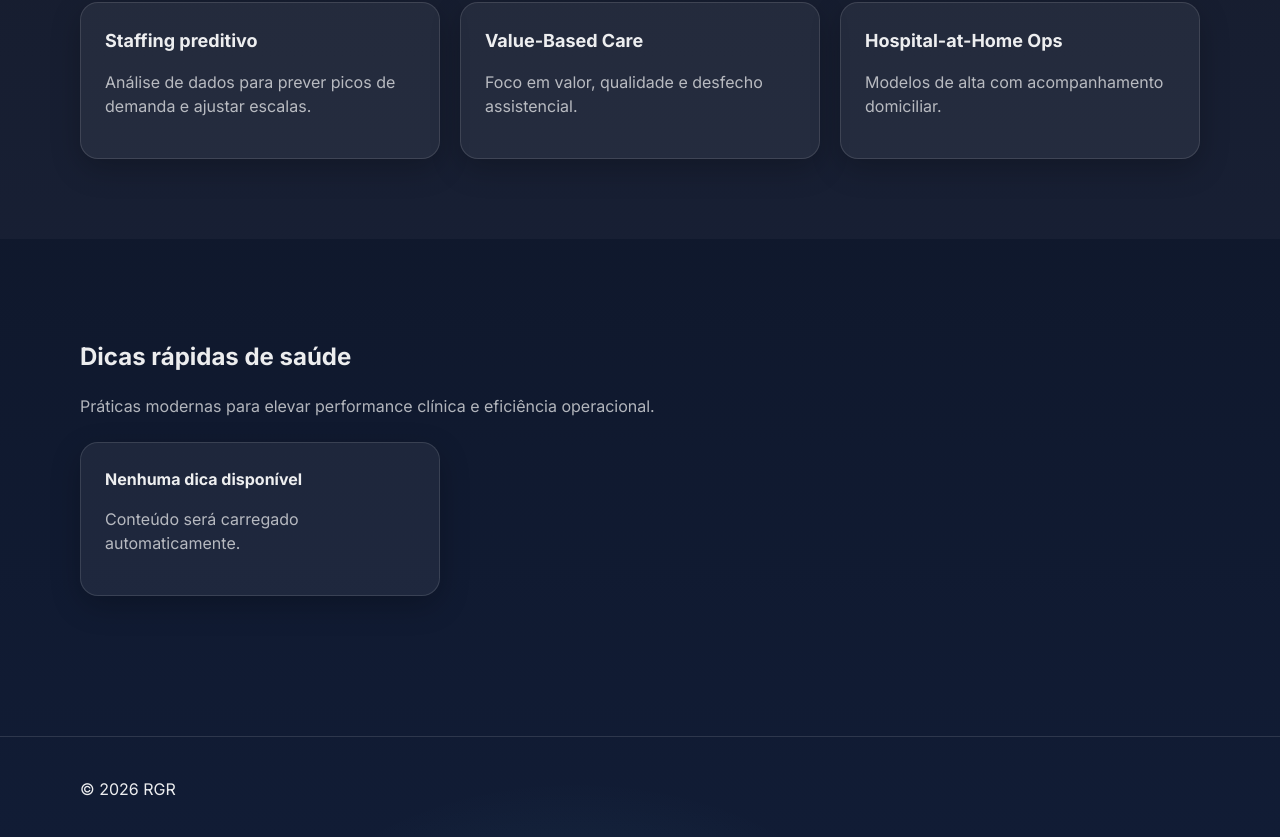
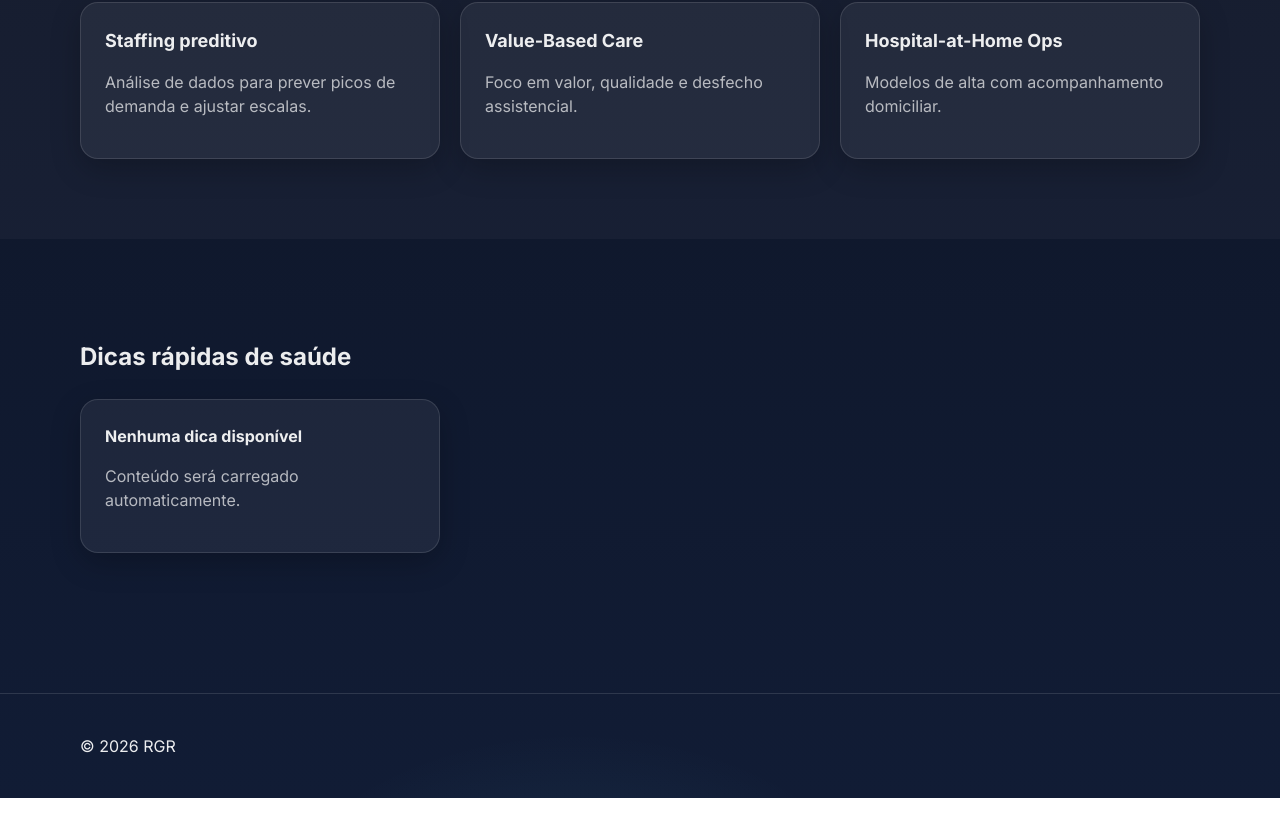
Before and after one commit to YooDxE3/rgr-website-tech, a Next.js app: page / in a window 1280 px wide. Shown: the part 581-1418 px from the top of the page. After the commit the page ends 1379 px from the top, so only its background shows below. Built offline with nearby package versions, Linux system fonts and the light colour scheme.

Commit message:
correção no site

```diff
--- a/src/app/[lang]/page.tsx
+++ b/src/app/[lang]/page.tsx
@@ -1,5 +1,5 @@
-import Site from "@/components/Site";
-import { Lang, langs, normalizeLang } from "@/lib/i18n";
+import Site from "../../components/Site";
+import { Lang, langs, normalizeLang } from "../../lib/i18n";
 
 export function generateStaticParams() {
   return langs.map((lang) => ({ lang }));
--- a/src/components/Site.tsx
+++ b/src/components/Site.tsx
@@ -1,7 +1,7 @@
 import Image from "next/image";
 import Tips from "./Tips";
-import { Lang } from "@/lib/i18n";
-import { copy } from "@/lib/copy";
+import { Lang } from "../lib/i18n";
+import { copy } from "../lib/copy";
 
 export default function Site({ lang }: { lang: Lang }) {
   const t = copy[lang];
--- a/src/components/Tips.tsx
+++ b/src/components/Tips.tsx
@@ -9,13 +9,13 @@ type HealthPost = {
   excerpt: string;
 };
 
-export default function HealthTipsGrid() {
+export default function Tips() {
   const [posts, setPosts] = useState<HealthPost[]>([]);
 
   useEffect(() => {
     async function load() {
       try {
-        const res = await fetch("/content/feed.json");
+        const res = await fetch("/content/feed.json", { cache: "no-store" });
         const data = await res.json();
 
         const healthPosts = (data?.items || []).filter(
@@ -32,11 +32,6 @@ export default function HealthTipsGrid() {
   }, []);
 
   return (
-    <section>
-      <p className="muted">
-        Práticas modernas para elevar performance clínica e eficiência operacional.
-      </p>
-
     <div className="grid3" style={{ marginTop: 24 }}>
       {posts.map((post) => (
         <article key={post.id} className="card">
@@ -52,6 +47,5 @@ export default function HealthTipsGrid() {
         </div>
       )}
     </div>
-    </section>
   );
 }
--- a/src/lib/i18n.ts
+++ b/src/lib/i18n.ts
@@ -2,4 +2,6 @@ export type Lang = "pt" | "en" | "es";
 
 export const langs: Lang[] = ["pt", "en", "es"];
 
-export const defaultLang: Lang = "pt";
+export function normalizeLang(lang: string): Lang {
+  return langs.includes(lang as Lang) ? (lang as Lang) : "pt";
+}
```
Lines whose indentation alone changed are shown as unchanged.
